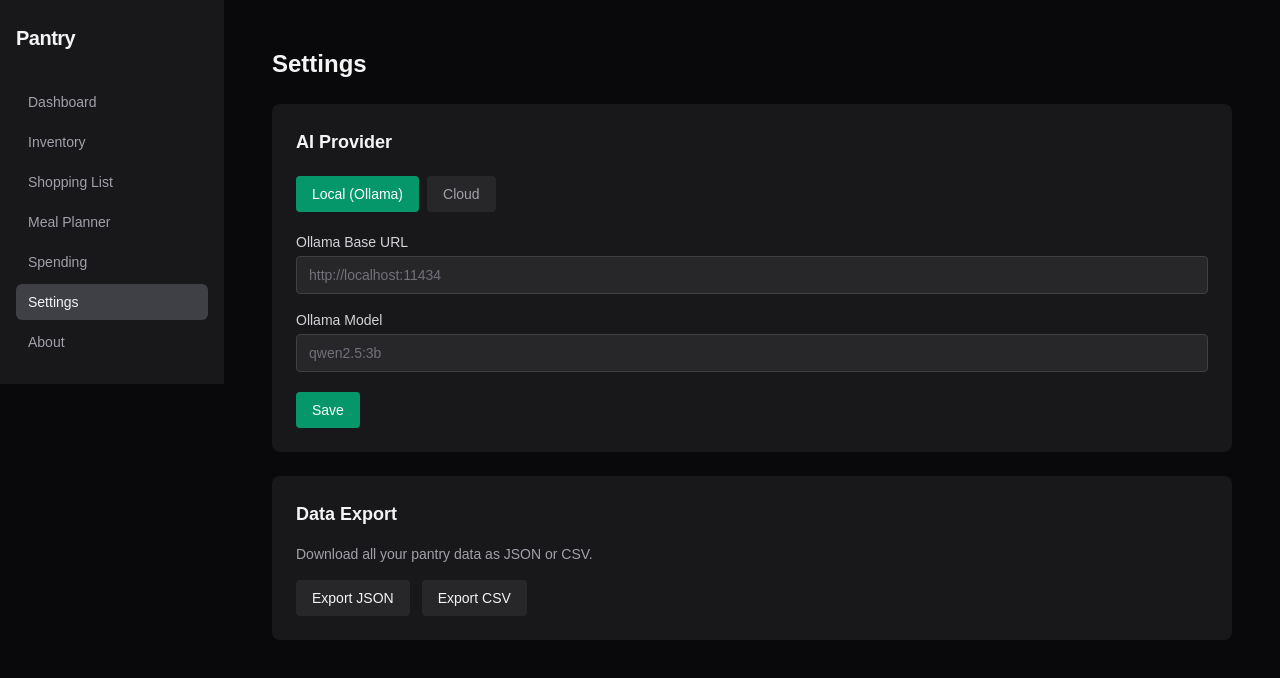
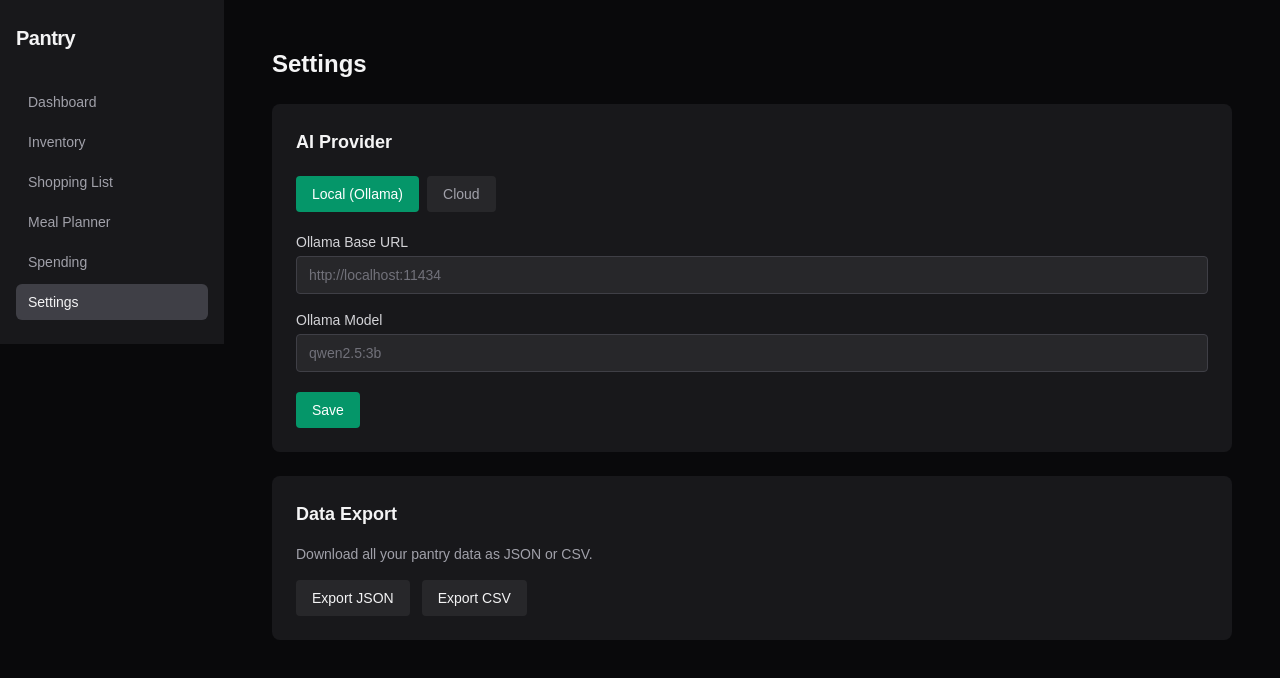
Before and after one commit to DogginitAN/pantry, a Next.js app in the folder frontend/: page /settings in a window 1280 px wide. Shown: the top 678 px of the page. Built offline with nearby package versions, Linux system fonts and the light colour scheme; no server answers.

Commit message:
fix-c64296b9: Make sidebar responsive with mobile hamburger menu (QA retry 1)

```diff
--- a/frontend/components/Sidebar.tsx
+++ b/frontend/components/Sidebar.tsx
@@ -11,7 +11,6 @@ const navItems = [
   { label: "Meal Planner", href: "/meal-planner" },
   { label: "Spending", href: "/spending" },
   { label: "Settings", href: "/settings" },
-  { label: "About", href: "/about" },
 ];
 
 export default function Sidebar() {
```
Also changed, not shown: 1 other file (tests, documents, lock files or other folders).
